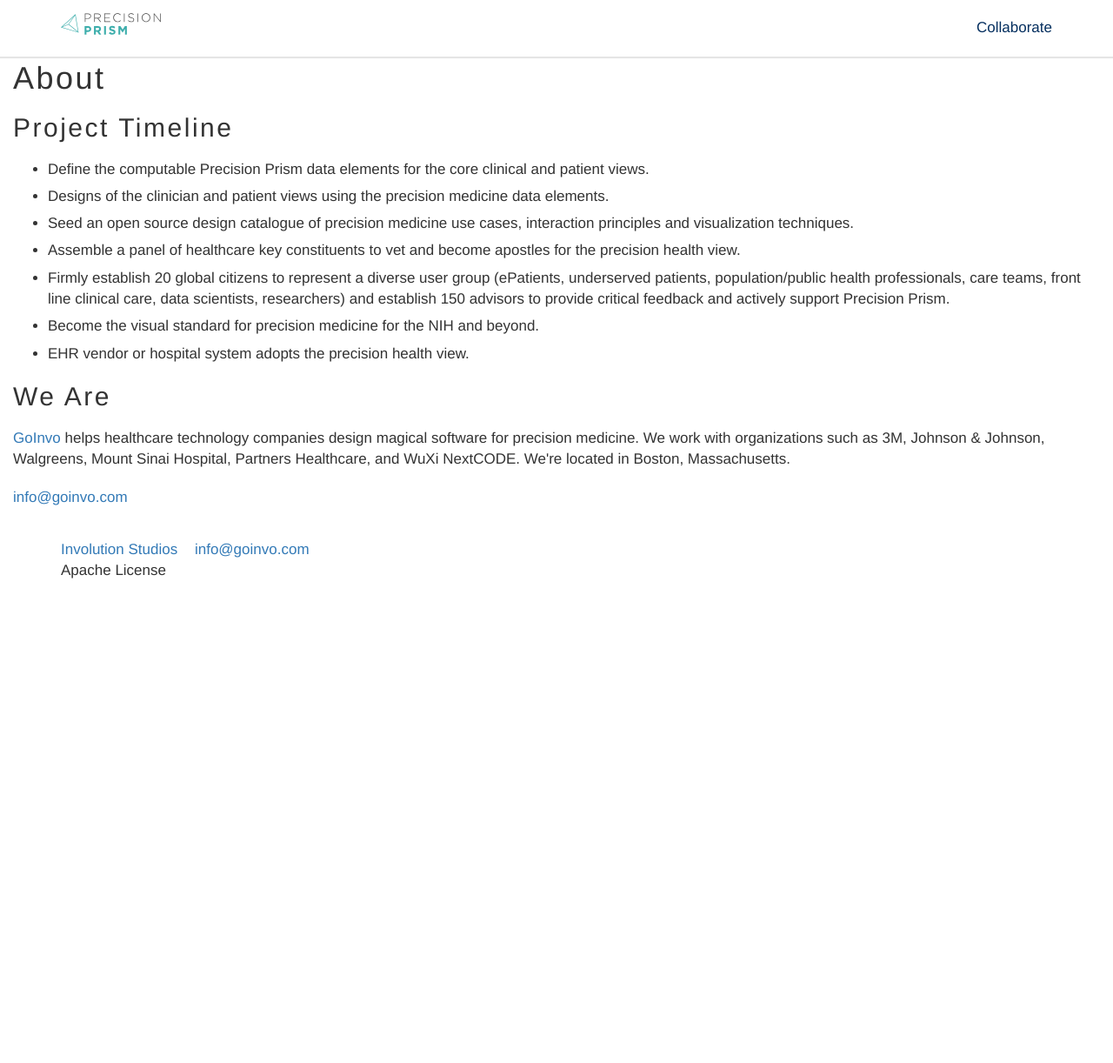
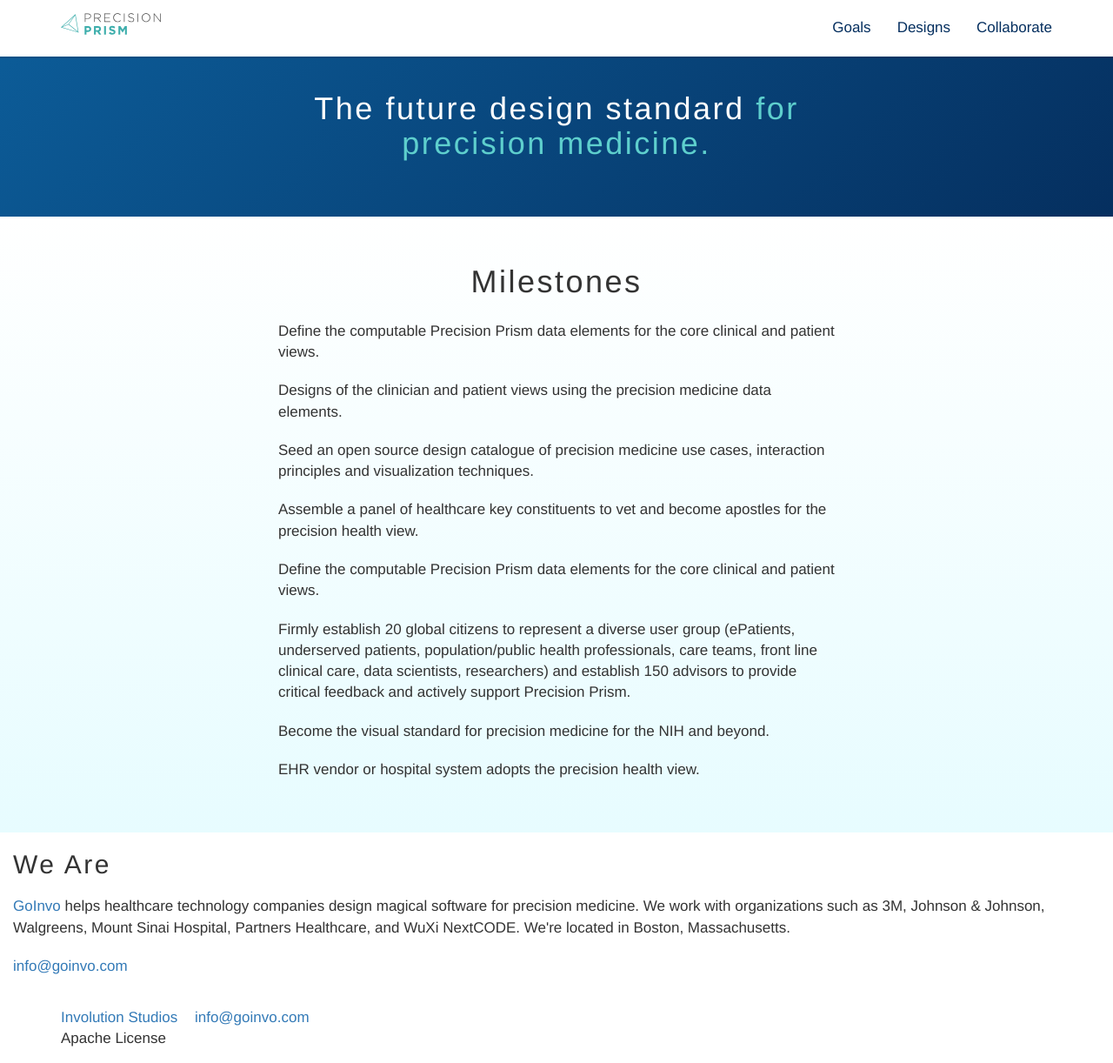
Before and after one commit to goinvo/PrecisionPrism, a Jekyll site: the page built from docs/about.html, in a window 1280 px wide and 1222 px high. Shown: the whole window at 87% size. Built offline with Jekyll 4.4.1, drawn with Linux system fonts in a browser that asks for light colours; nearby versions of some CDN libraries.

Commit message:
tweaking goals page, adding designs page

```diff
--- a/docs/_layouts/default.html
+++ b/docs/_layouts/default.html
@@ -25,8 +25,8 @@
       </div>
       <div id="navbar" class="collapse navbar-collapse">
         <ul class="nav navbar-nav navbar-right">
-          <!-- <li><a href="../about.html">Goals</a></li> -->
-          <!-- <li><a href="../designs.html">Designs</a></li> -->
+          <li><a href="../about.html">Goals</a></li>
+          <li><a href="../designs.html">Designs</a></li>
           <li><a href="../collaborate.html">Collaborate</a></li>
         </ul>
       </div><!--/.nav-collapse -->
--- a/docs/about.html
+++ b/docs/about.html
@@ -3,19 +3,25 @@
 title:  'About Precision Prism'
 ---
 
-<h1>About</h1>
+<div class="edge-to-edge masthead-dark">
+	<div class="container">
+		<h1 class="smaller-container center-text header-spacing"><span>The future design standard</span> for precision medicine.</h1>
+	</div>
+</div>
 
-<h2>Project Timeline</h2>
-
-<ul>
-	<li>Define the computable Precision Prism data elements for the core clinical and patient views.</li>
-	<li>Designs of the clinician and patient views using the precision medicine data elements.</li>
-	<li>Seed an open source design catalogue of precision medicine use cases, interaction principles and visualization techniques.</li>
-	<li>Assemble a panel of healthcare key constituents to vet and become apostles for the precision health view.</li>
-	<li>Firmly establish 20 global citizens to represent a diverse user group (ePatients, underserved patients, population/public health professionals, care teams, front line clinical care, data scientists, researchers) and establish 150 advisors to provide critical feedback and actively support Precision Prism.</li>
-	<li>Become the visual standard for precision medicine for the NIH and beyond.</li>
-	<li>EHR vendor or hospital system adopts the precision health view.</li>
-</ul>
+<div class="edge-to-edge masthead-light">
+	<div id="milestones">
+		<h1 class="smaller-container center-text header-spacing">Milestones</h1>
+      <p class="smaller-container">Define the computable Precision Prism data elements for the core clinical and patient views.</p>
+      <p class="smaller-container">Designs of the clinician and patient views using the precision medicine data elements.</p>
+      <p class="smaller-container">Seed an open source design catalogue of precision medicine use cases, interaction principles and visualization techniques.</p>
+      <p class="smaller-container">Assemble a panel of healthcare key constituents to vet and become apostles for the precision health view.</p>
+      <p class="smaller-container">Define the computable Precision Prism data elements for the core clinical and patient views.</p>
+      <p class="smaller-container">Firmly establish 20 global citizens to represent a diverse user group (ePatients, underserved patients, population/public health professionals, care teams, front line clinical care, data scientists, researchers) and establish 150 advisors to provide critical feedback and actively support Precision Prism.</p>
+      <p class="smaller-container">Become the visual standard for precision medicine for the NIH and beyond.</p>
+      <p class="smaller-container">EHR vendor or hospital system adopts the precision health view.</p>
+	</div>
+</div>
 
 <h2>We Are</h2>
 
--- a/docs/css/style.scss
+++ b/docs/css/style.scss
@@ -170,6 +170,36 @@
 	margin-right: 15px;
 }
 
+// goals page
+#milestones {
+  p {
+    margin-bottom: 20px;
+  }
+}
+
+// designs page
+#using-the-designs {
+  p {
+    margin-bottom: 20px;
+  }
+  h3 {
+    margin-left: 18px;
+  }
+}
+
+#designs-categories {
+  padding: 1px 0px 14px 0px;
+  div {
+    padding-left: 12px;
+  }
+  div:nth-child(even) {
+    opacity: 0.3;
+  }
+  img {
+    float: right;
+  }
+}
+
 // collaborate page
 .center-text {
   text-align: center;
```
Also changed, not shown: docs/designs.html (added, +38 -0 lines).
